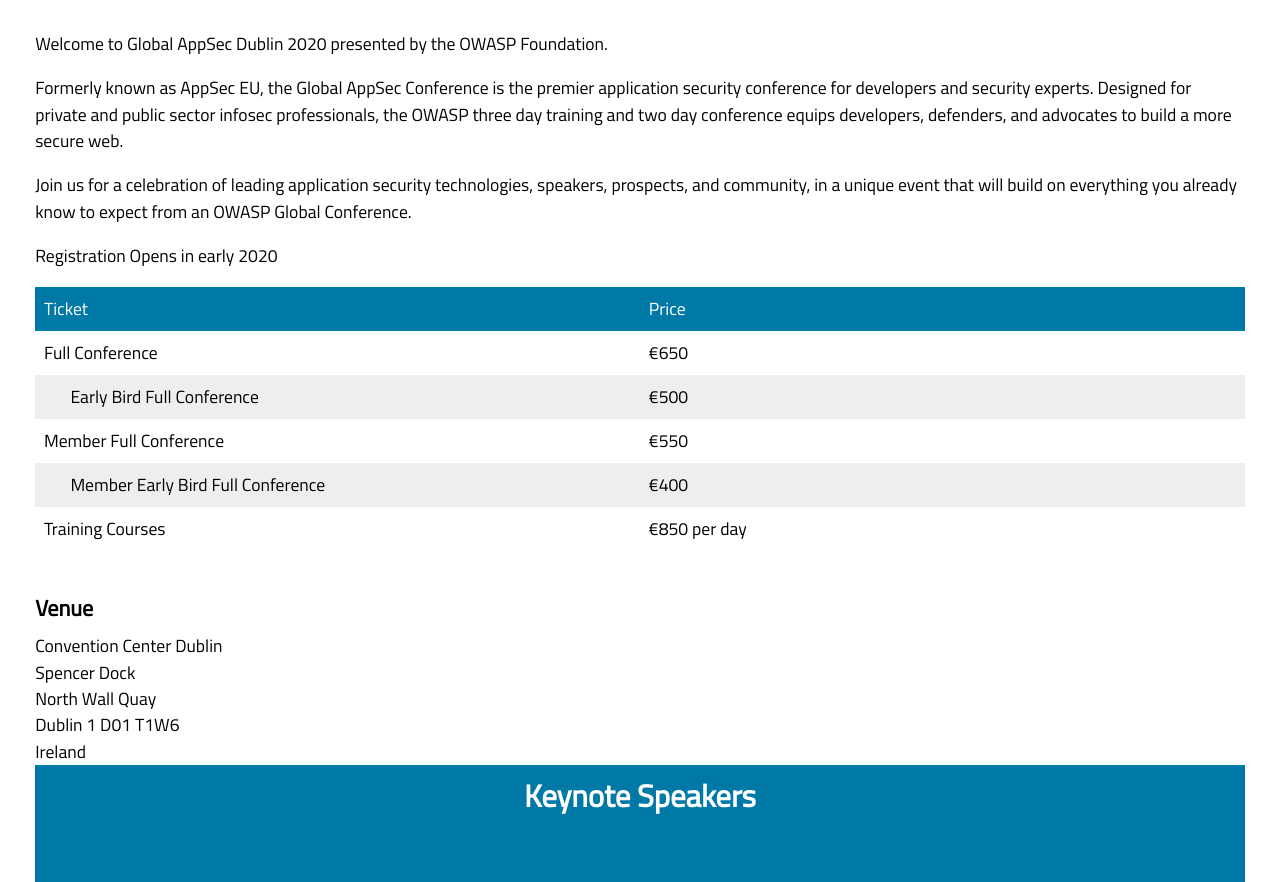
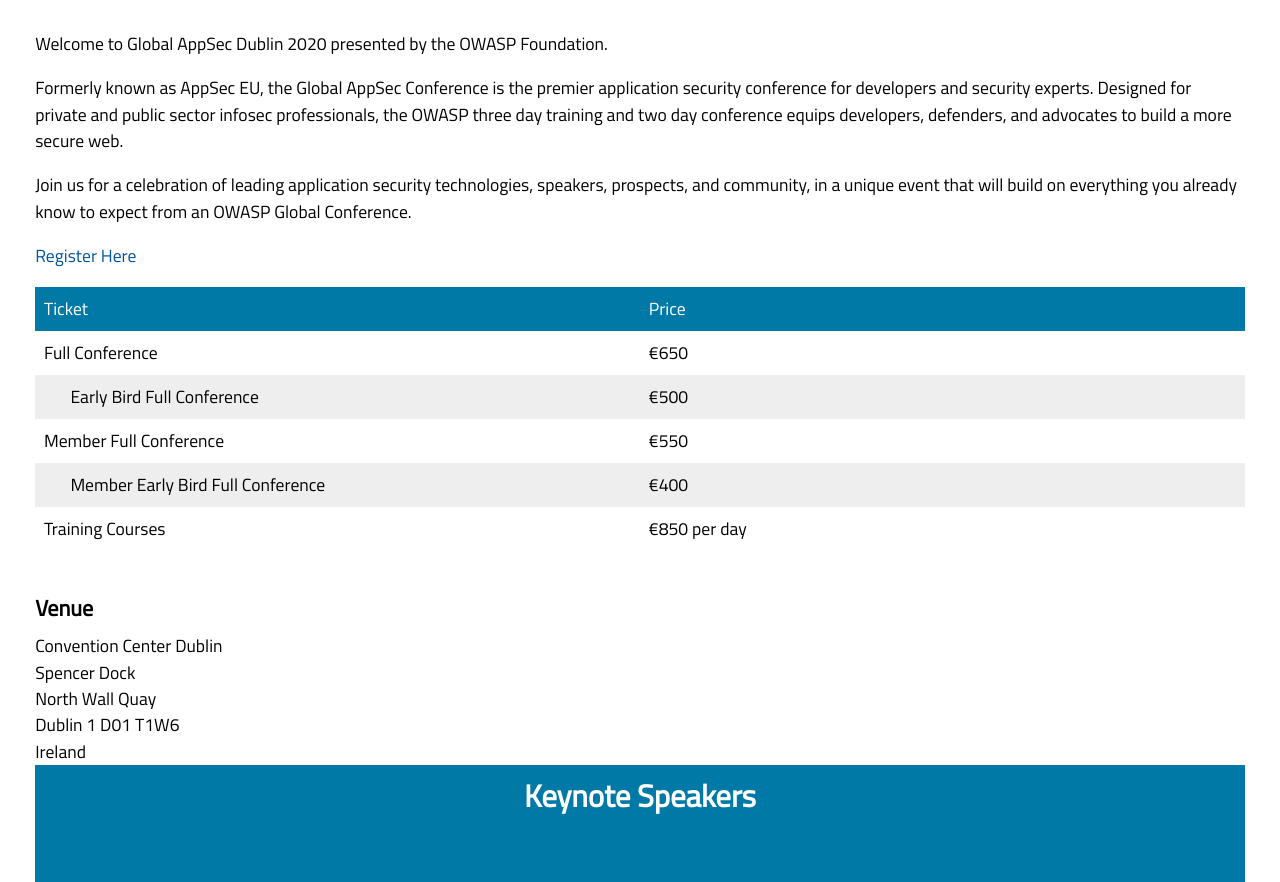
Before and after one commit to globalsea/globalsea.github.io, a Jekyll site: the page built from index.html, in a window 1280 px wide and 900 px high, scrolled down 450 px, cut to the strip 18-900 px from the top of the window. Built offline with Jekyll 4.4.1, drawn with Linux system fonts in a browser that asks for light colours; some web fonts are replaced.

Commit message:
Update index.html

```diff
--- a/index.html
+++ b/index.html
@@ -13,7 +13,7 @@
 	<p>Welcome to Global AppSec Dublin 2020 presented by the OWASP Foundation.</p>
 	<p>Formerly known as AppSec EU, the Global AppSec Conference is the premier application security conference for developers and security experts. Designed for private and public sector infosec professionals, the OWASP three day training and two day conference equips developers, defenders, and advocates to build a more secure web.</p>
     <p>Join us for a celebration of leading application security technologies, speakers, prospects, and community, in a unique event that will build on everything you already know to expect from an OWASP Global Conference.</p>
-	<p>Registration Opens in early 2020</p>
+	<p><a href="register/">Register Here</a></p>
 	<table class='small-table'>
 			<thead>
 				<tr>
```
